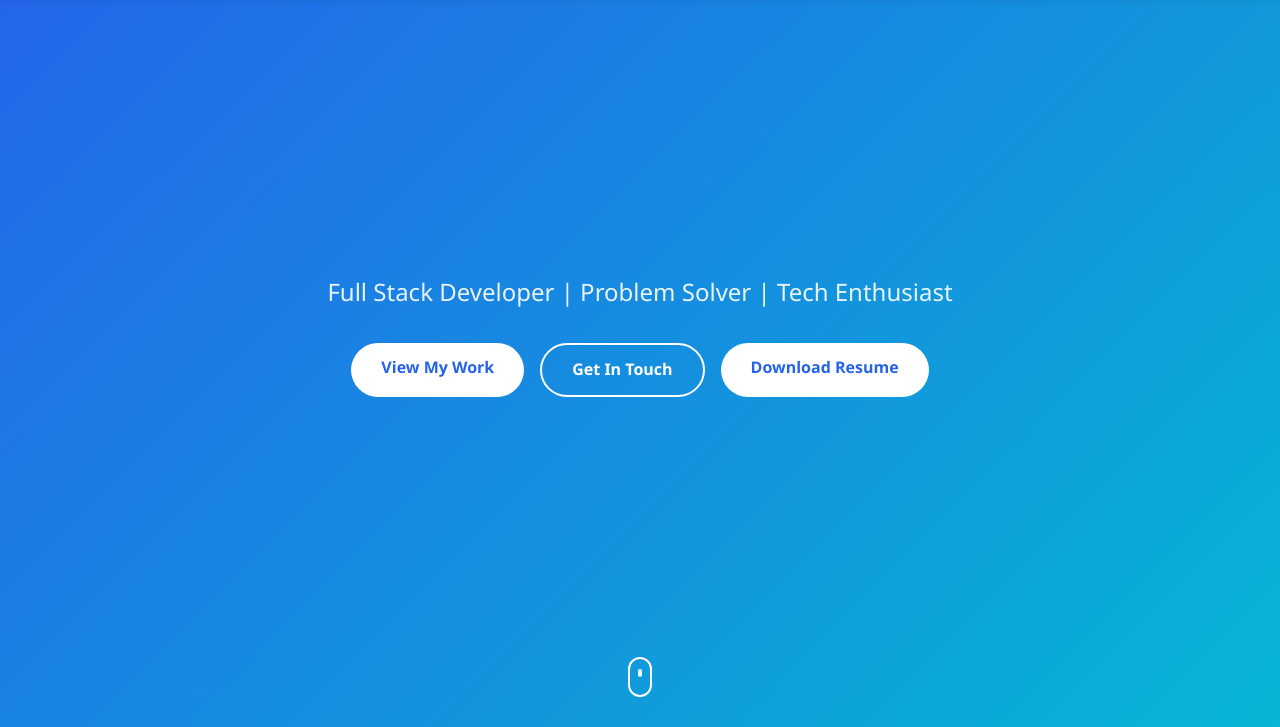
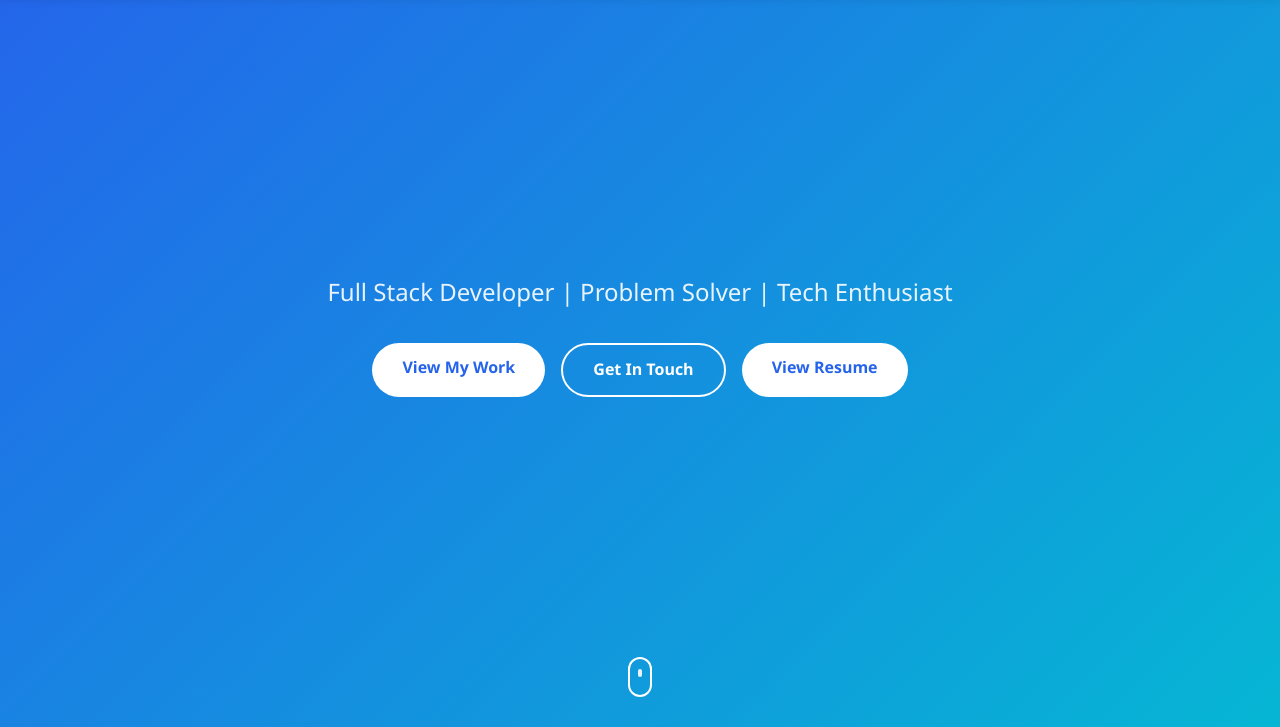
Before and after one commit to J-Bridge04/Portfolio, a plain HTML site: page index.html in a window 1280 px wide. Shown: the part 73-800 px from the top of the page. Drawn offline with Linux system fonts and the light colour scheme.

Commit message:
Added PDF resume

```diff
--- a/index.html
+++ b/index.html
@@ -37,7 +37,7 @@
             <div class="hero-buttons">
                 <a href="#projects" class="btn btn-primary">View My Work</a>
                 <a href="#contact" class="btn btn-secondary">Get In Touch</a>
-                <a href="Resume - Jacob Borbridge.docx" class="btn btn-primary" download>Download Resume</a>
+                <a href="Jacob Borbridge.pdf" class="btn btn-primary" target="_blank">View Resume</a>
             </div>
         </div>
         <div class="scroll-indicator">
```
Also changed, not shown: 1 other file.
